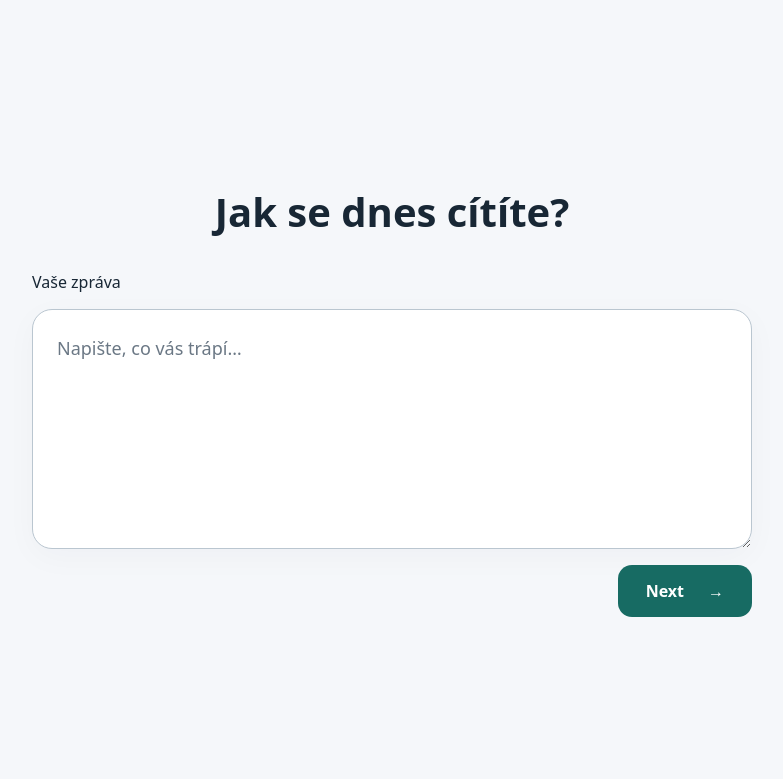
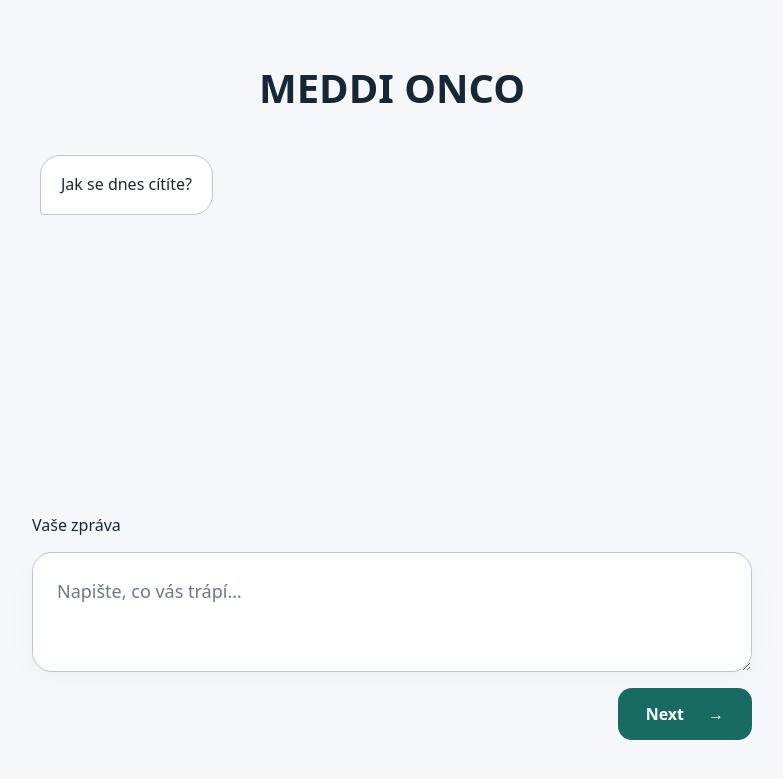
Before and after one commit to marek-maxa/rakathon, a Flask app: page / in a window 1280 px wide. Shown: the top 779 px of the page, without its empty margins (248-1031 px from the left). Run offline with Flask 3, Linux system fonts and the light colour scheme.

Commit message:
change details css

```diff
--- /dev/null
+++ b/web/static/chat.js
@@ -0,0 +1,17 @@
+const form = document.querySelector('.chat-form');
+const input = document.querySelector('#message');
+const messages = document.querySelector('.messages');
+
+form.addEventListener('submit', (event) => {
+  event.preventDefault();
+  const text = input.value.trim();
+  if (!text) return;
+
+  const message = document.createElement('p');
+  message.className = 'message message-user';
+  message.textContent = text;
+  messages.append(message);
+  messages.scrollTop = messages.scrollHeight;
+  form.reset();
+  input.focus();
+});
--- a/web/static/style.css
+++ b/web/static/style.css
@@ -17,6 +17,10 @@ body {
 .chat {
   width: 100%;
   max-width: 720px;
+  height: 85vh;
+  height: 85svh;
+  display: flex;
+  flex-direction: column;
 }
 
 h1 {
@@ -30,6 +34,42 @@ h1 {
   display: flex;
   flex-direction: column;
   gap: 16px;
+  padding-top: 20px;
+}
+
+.messages {
+  flex: 1;
+  min-height: 100px;
+  overflow-y: auto;
+  display: flex;
+  flex-direction: column;
+  gap: 16px;
+  padding: 8px;
+}
+
+.message {
+  flex-shrink: 0;
+  max-width: 85%;
+  margin: 0;
+  padding: 16px 20px;
+  border-radius: 20px;
+  line-height: 1.6;
+  white-space: pre-wrap;
+  overflow-wrap: anywhere;
+}
+
+.message-assistant {
+  align-self: flex-start;
+  background: #fff;
+  border: 1px solid #bac6d0;
+  border-bottom-left-radius: 4px;
+}
+
+.message-user {
+  align-self: flex-end;
+  background: #176b63;
+  color: #fff;
+  border-bottom-right-radius: 4px;
 }
 
 label {
@@ -39,7 +79,8 @@ label {
 
 textarea {
   width: 100%;
-  min-height: 240px;
+  min-height: 120px;
+  max-height: 30svh;
   padding: 24px;
   resize: vertical;
   border: 1px solid #bac6d0;
--- a/web/templates/index.html
+++ b/web/templates/index.html
@@ -8,12 +8,16 @@
   </head>
   <body>
     <main class="chat">
-      <h1>Jak se dnes cítíte?</h1>
+      <h1>MEDDI ONCO</h1>
+      <div class="messages" role="log" aria-label="Konverzace" aria-live="polite">
+        <p class="message message-assistant">Jak se dnes cítíte?</p>
+      </div>
       <form class="chat-form">
         <label for="message">Vaše zpráva</label>
         <textarea id="message" name="message" placeholder="Napište, co vás trápí…" required></textarea>
-        <button type="button">Next <span aria-hidden="true">→</span></button>
+        <button type="submit">Next <span aria-hidden="true">→</span></button>
       </form>
     </main>
+    <script src="{{ url_for('static', filename='chat.js') }}" defer></script>
   </body>
 </html>
```
